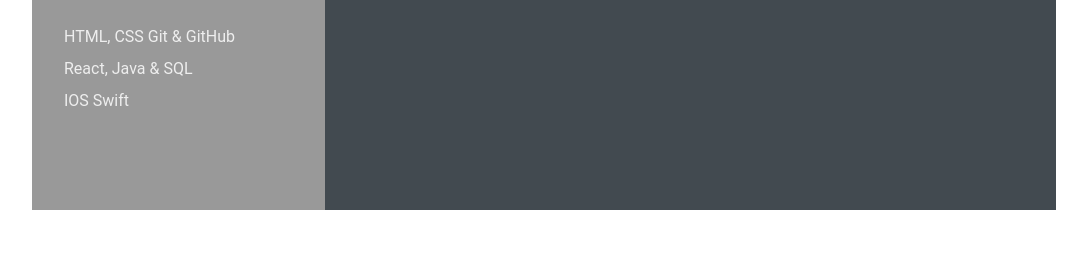
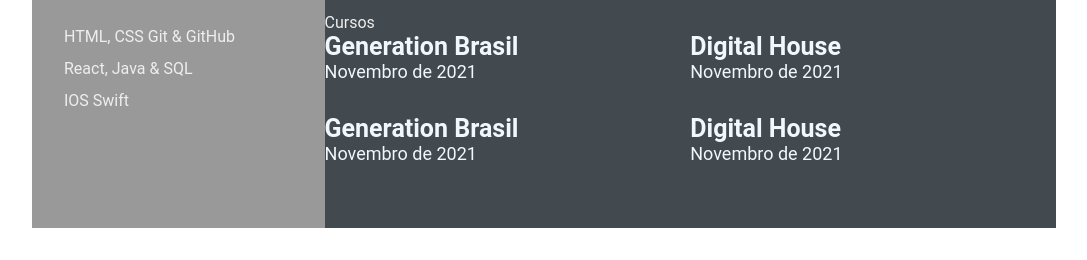
Before and after one commit to mays2pearl/devweekgit.github.io, a plain HTML site: page index.html in a window 1280 px wide. Shown: the part 622-882 px from the top of the page, without its empty margins (96-1183 px from the left). Drawn offline with Linux system fonts and the light colour scheme.

Commit message:
Feature award (#5)
* criando layout de cursos - aula 06

* criando layout de cursos - aula 06

```diff
--- a/index.html
+++ b/index.html
@@ -93,6 +93,31 @@
                         </div>
                     </div>
                 </section>
+                <section class="awards gap">
+                    <div class="right-title">Cursos</div>
+                    <div class="awards-contents">
+                        <div class="awards-left">
+                        <p class="awards-company-name">Generation Brasil</p>
+                        <p class="awards-time-period">Novembro de 2021</p>
+                        </div>
+                        <div class="awards-right">
+                            <p class="awards-company-name">Digital House</p>
+                            <p class="awards-time-period">Novembro de 2021</p>
+                        </div>
+
+                    </div>
+                    <div class="awards-contents">
+                        <div class="awards-left">
+                        <p class="awards-company-name">Generation Brasil</p>
+                        <p class="awards-time-period">Novembro de 2021</p>
+                        </div>
+                        <div class="awards-right">
+                            <p class="awards-company-name">Digital House</p>
+                            <p class="awards-time-period">Novembro de 2021</p>
+                        </div>
+
+                    </div>
+                </section>
              </section>
     </main>
 </body>
```
